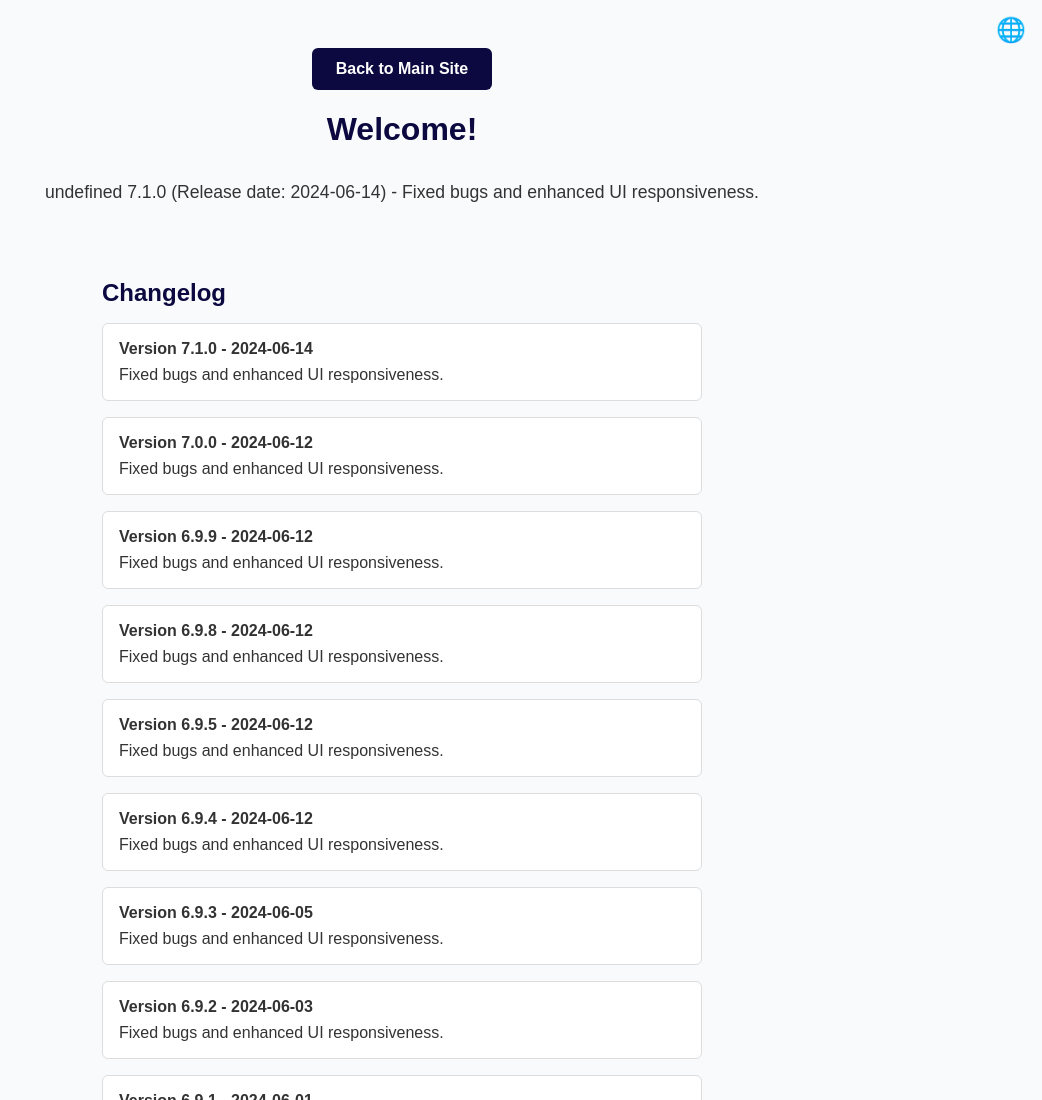
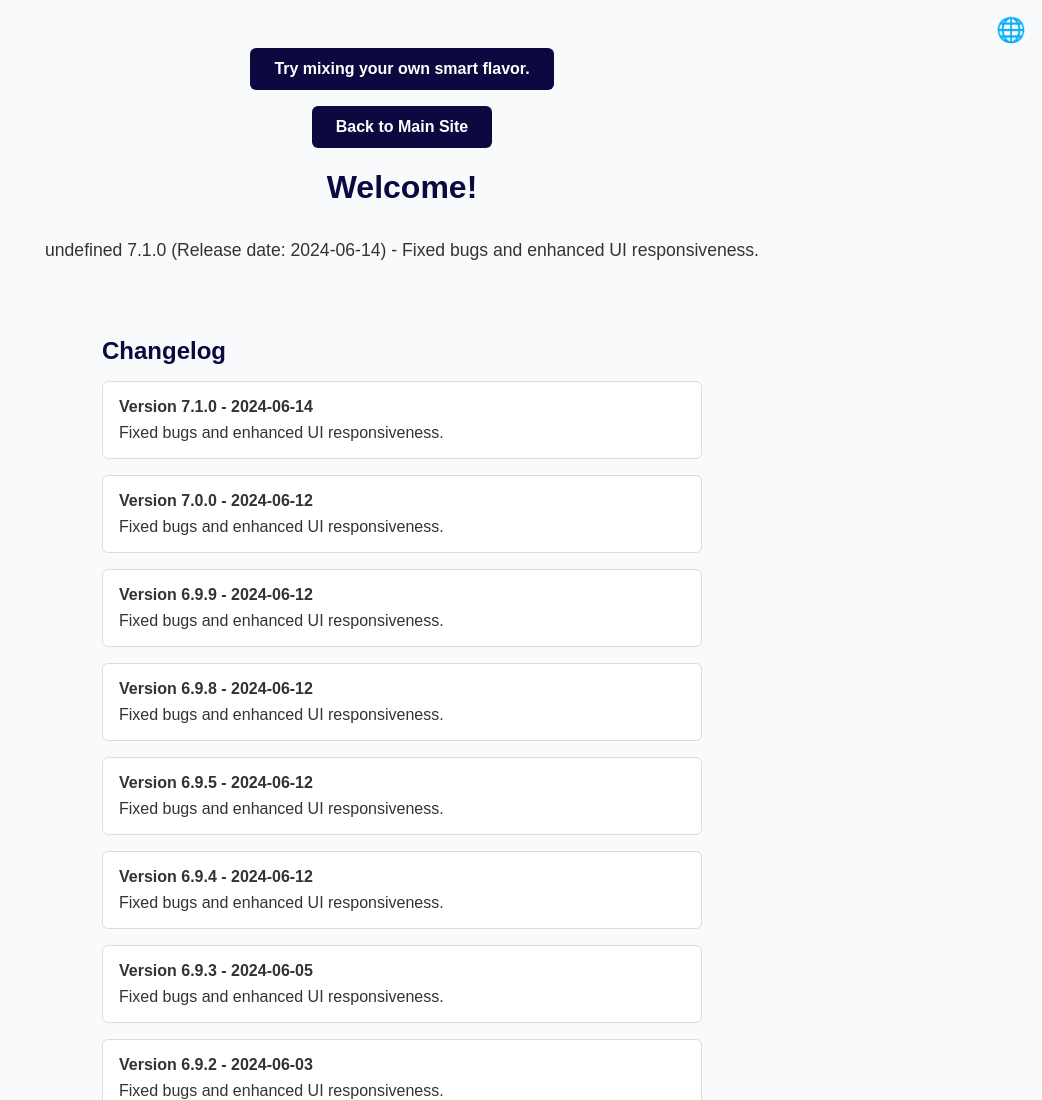
Before and after one commit to smaka-wolf/shiaha-menu-v2, a website: page update-vercion.html in a window 1280 px wide. Shown: the top 1100 px of the page, without its empty margins (238-1280 px from the left). Drawn offline with Linux system fonts and the light colour scheme.

```diff
--- a/update-vercion.html
+++ b/update-vercion.html
@@ -80,7 +80,9 @@
   </style>
 </head>
 <body>
-
+<a href="https://sshishazx.onrender.com/" target="_blank">
+Try mixing your own smart flavor.
+</a>
   <a href="index.html" data-i18n="backToMain"></a>
   <div id="lang-toggle" title="Toggle Language" aria-label="Toggle Language">🌐</div>
   <h1 data-i18n="welcome"></h1>
```
